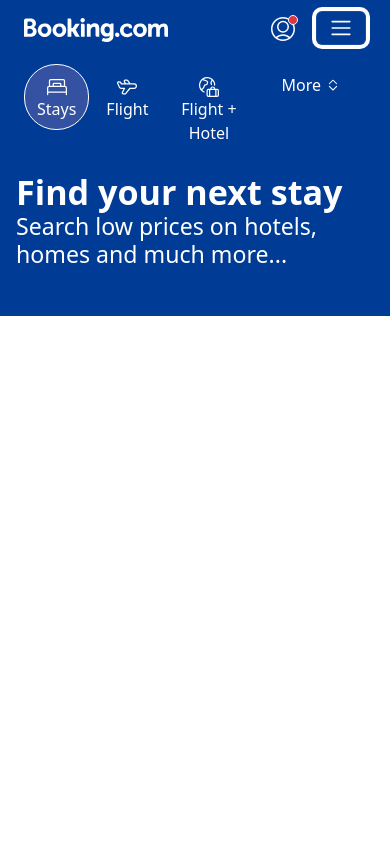
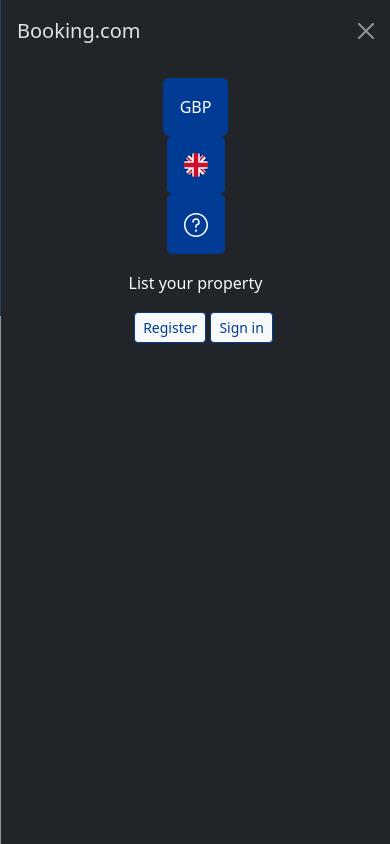
Before and after one commit to stephane777/booking.com, a website built with webpack: page src/main.html in a window 390 px wide. Both pictures are taken after a click on the button "Toggle navigation". Built offline with nearby package versions, Linux system fonts and the light colour scheme.

Commit message:
show topnav offcanvas mode

```diff
--- a/src/js/index.js
+++ b/src/js/index.js
@@ -1,5 +1,6 @@
 import _ from 'lodash'
 import '../scss/styles.scss'
+import * as bootstrap from 'bootstrap'
 
 console.log(_.join(['Index', 'module', 'loaded'], ' '))
 
--- a/src/main.html
+++ b/src/main.html
@@ -5,6 +5,7 @@
     <meta charset="UTF-8" />
     <meta name="viewport" content="width=device-width, initial-scale=1.0" />
     <title>Booking.com</title>
+
 </head>
 
 <body style="height: 100%; width: 100%">
@@ -35,15 +36,22 @@
                                 </svg>
 
                             </button>
-                            <button class="navbar-toggler hover" type="button" data-bs-toggle="collapse"
-                                data-bs-target="navbarSupportedContent" aria-expanded="false"
+                            <button class="navbar-toggler hover" type="button" data-bs-toggle="offcanvas"
+                                data-bs-target="#offcanvasNavbar" aria-controls="offcanvasNavbar"
                                 aria-label="Toggle navigation">
                                 <span class="navbar-toggler-icon" style="height: 24px; width: 24px;"></span>
                             </button>
 
-                            </span>
+                            <div class="offcanvas offcanvas-end" tabindex="-1" id="offcanvasNavbar"
+                                aria-labelledby="offcanvasNavbar">
+                                <div class="offcanvas-header">
+                                    <h5 class="offcanvas-title" id="offcanvasDarkNavbarLabel">Booking.com</h5>
+                                    <button type="button" class="btn-close btn-close-white" data-bs-dismiss="offcanvas"
+                                        aria-label="Close"></button>
+                                </div>
 
-                            <div class="collapse navbar-collapse flex-grow-0" id="navbarSupportedContent">
+                                <div class="offcanvas-body flex-grow-0" >
+
                                     <ul class="navbar-nav me-auto mb-2 mb-lg-0 align-items-center">
                                         <li class="nav-item">
                                             <a href="#" class="btn btn-primary hover p-3" aria-current="page" href="#">
@@ -57,9 +65,9 @@
                                         </li>
                                         <li class="nav-item">
                                             <a class="btn btn-primary hover p-3" href="#"><svg
-                                                class="bk-icon -streamline-question_mark_circle" height="24" width="24"
-                                                fill="white" viewBox="0 0 24 24" role="presentation" aria-hidden="true"
-                                                focusable="false">
+                                                    class="bk-icon -streamline-question_mark_circle" height="24"
+                                                    width="24" fill="white" viewBox="0 0 24 24" role="presentation"
+                                                    aria-hidden="true" focusable="false">
                                                     <path
                                                         d="M9.75 9a2.25 2.25 0 1 1 3 2.122 2.25 2.25 0 0 0-1.5 2.122v1.006a.75.75 0 0 0 1.5 0v-1.006c0-.318.2-.602.5-.708A3.75 3.75 0 1 0 8.25 9a.75.75 0 1 0 1.5 0zM12 16.5a1.125 1.125 0 1 0 0 2.25 1.125 1.125 0 0 0 0-2.25.75.75 0 0 0 0 1.5.375.375 0 1 1 0-.75.375.375 0 0 1 0 .75.75.75 0 0 0 0-1.5zM22.5 12c0 5.799-4.701 10.5-10.5 10.5S1.5 17.799 1.5 12 6.201 1.5 12 1.5 22.5 6.201 22.5 12zm1.5 0c0-6.627-5.373-12-12-12S0 5.373 0 12s5.373 12 12 12 12-5.373 12-12z">
                                                     </path>
@@ -81,13 +89,15 @@
                                 </div>
                             </div>
                         </div>
+                    </div>
                 </nav>
 
                 <nav class=" navbar_category navbar navbar-expend-lg" data-bs-theme="dark">
                     <div class="container-fluid">
                         <ul class="navbar-nav d-flex flex-row gap-1">
                             <li class="nav-item">
-                                <a href="#" class="active btn btn-primary hover rounded-5 px-lg-4 py-2" aria-current="page">
+                                <a href="#" class="active btn btn-primary hover rounded-5 px-lg-4 py-2"
+                                    aria-current="page">
                                     <svg height="20" width="20" xmlns="http://www.w3.org/2000/svg" viewBox="0 0 24 24">
                                         <path fill="#fff"
                                             d="M2.75 12h18.5c.69 0 1.25.56 1.25 1.25V18l.75-.75H.75l.75.75v-4.75c0-.69.56-1.25 1.25-1.25zm0-1.5A2.75 2.75 0 0 0 0 13.25V18c0 .414.336.75.75.75h22.5A.75.75 0 0 0 24 18v-4.75a2.75 2.75 0 0 0-2.75-2.75H2.75zM0 18v3a.75.75 0 0 0 1.5 0v-3A.75.75 0 0 0 0 18zm22.5 0v3a.75.75 0 0 0 1.5 0v-3a.75.75 0 0 0-1.5 0zm-.75-6.75V4.5a2.25 2.25 0 0 0-2.25-2.25h-15A2.25 2.25 0 0 0 2.25 4.5v6.75a.75.75 0 0 0 1.5 0V4.5a.75.75 0 0 1 .75-.75h15a.75.75 0 0 1 .75.75v6.75a.75.75 0 0 0 1.5 0zm-13.25-3h7a.25.25 0 0 1 .25.25v2.75l.75-.75h-9l.75.75V8.5a.25.25 0 0 1 .25-.25zm0-1.5A1.75 1.75 0 0 0 6.75 8.5v2.75c0 .414.336.75.75.75h9a.75.75 0 0 0 .75-.75V8.5a1.75 1.75 0 0 0-1.75-1.75h-7z">
@@ -104,7 +114,7 @@
                                     </svg>
                                     Flight</a>
                             </li>
-                            <li class="nav-item">
+                            <li class="nav-item d-none d-sm-block">
                                 <a href="#" class=" btn btn-primary hover rounded-5 px-lg-4 py-2">
                                     <svg width="20" height="20" xmlns="http://www.w3.org/2000/svg" viewBox="0 0 24 24"
                                         data-rtl-flip="true">
@@ -142,9 +152,14 @@
                                     Airport taxis</a>
                             </li>
                             <li class="nav-item d-lg-none">
-                                <a href="#" class="btn btn-primary hover px-4 py-2 d-flex flex-row align-items-center gap-1">
+                                <a href="#"
+                                    class="btn btn-primary hover px-4 py-2 d-flex flex-row align-items-center gap-1">
                                     More
-                                    <svg height="16" width="16" xmlns="http://www.w3.org/2000/svg" viewBox="0 0 24 24"><path fill="#fff" d="M12 20.09a1.24 1.24 0 0 1-.88-.36L6 14.61a.75.75 0 1 1 1.06-1.06L12 18.49l4.94-4.94A.75.75 0 0 1 18 14.61l-5.12 5.12a1.24 1.24 0 0 1-.88.36zm6-9.46a.75.75 0 0 0 0-1.06l-5.12-5.11a1.24 1.24 0 0 0-1.754-.006l-.006.006L6 9.57a.75.75 0 0 0 0 1.06.74.74 0 0 0 1.06 0L12 5.7l4.94 4.93a.73.73 0 0 0 .53.22c.2 0 .39-.078.53-.22z"></path></svg>
+                                    <svg height="16" width="16" xmlns="http://www.w3.org/2000/svg" viewBox="0 0 24 24">
+                                        <path fill="#fff"
+                                            d="M12 20.09a1.24 1.24 0 0 1-.88-.36L6 14.61a.75.75 0 1 1 1.06-1.06L12 18.49l4.94-4.94A.75.75 0 0 1 18 14.61l-5.12 5.12a1.24 1.24 0 0 1-.88.36zm6-9.46a.75.75 0 0 0 0-1.06l-5.12-5.11a1.24 1.24 0 0 0-1.754-.006l-.006.006L6 9.57a.75.75 0 0 0 0 1.06.74.74 0 0 0 1.06 0L12 5.7l4.94 4.93a.73.73 0 0 0 .53.22c.2 0 .39-.078.53-.22z">
+                                        </path>
+                                    </svg>
                                 </a>
                             </li>
                         </ul>
--- /dev/null
+++ b/src/scss/bootstrap.scss
@@ -0,0 +1,24 @@
+$primary: #003b95;
+// @import '../../node_modules/bootstrap/scss/bootstrap.scss';
+// Import all of Bootstrap's CSS
+// $navbar-dark-color: #fff;
+// $navbar-dark-hover-color: #954d00;
+$navbar-dark-color: #fff;
+
+$position-values: (
+    0: 0,
+    10: 10%,
+    20: 20%,
+    25: 25%,
+    30: 30%,
+    40: 40%,
+    50: 50%,
+    60: 60%,
+    70: 70%,
+    75: 75%,
+    80: 80%,
+    90: 90%,
+    100: 100%,
+);
+
+@import 'bootstrap/scss/bootstrap';
--- a/src/scss/styles.scss
+++ b/src/scss/styles.scss
@@ -1,27 +1,4 @@
-$primary: #003b95;
-// @import '../../node_modules/bootstrap/scss/bootstrap.scss';
-// Import all of Bootstrap's CSS
-// $navbar-dark-color: #fff;
-// $navbar-dark-hover-color: #954d00;
-$navbar-dark-color: #fff;
-
-$position-values: (
-    0: 0,
-    10: 10%,
-    20: 20%,
-    25: 25%,
-    30: 30%,
-    40: 40%,
-    50: 50%,
-    60: 60%,
-    70: 70%,
-    75: 75%,
-    80: 80%,
-    90: 90%,
-    100: 100%,
-);
-
-@import 'bootstrap/scss/bootstrap';
+@import './bootstrap.scss';
 
 .topnav a.hover,
 .topnav span.hover,
```
Lines whose indentation alone changed are shown as unchanged.
